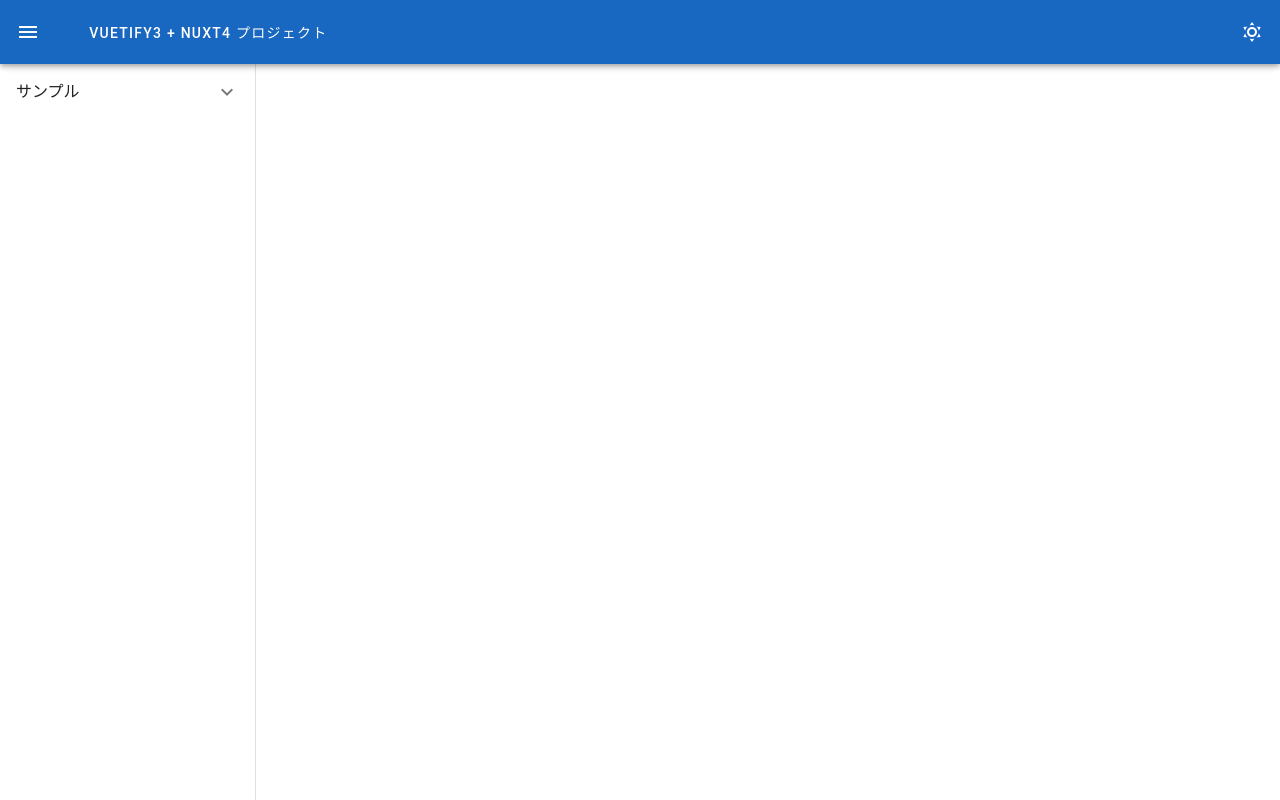
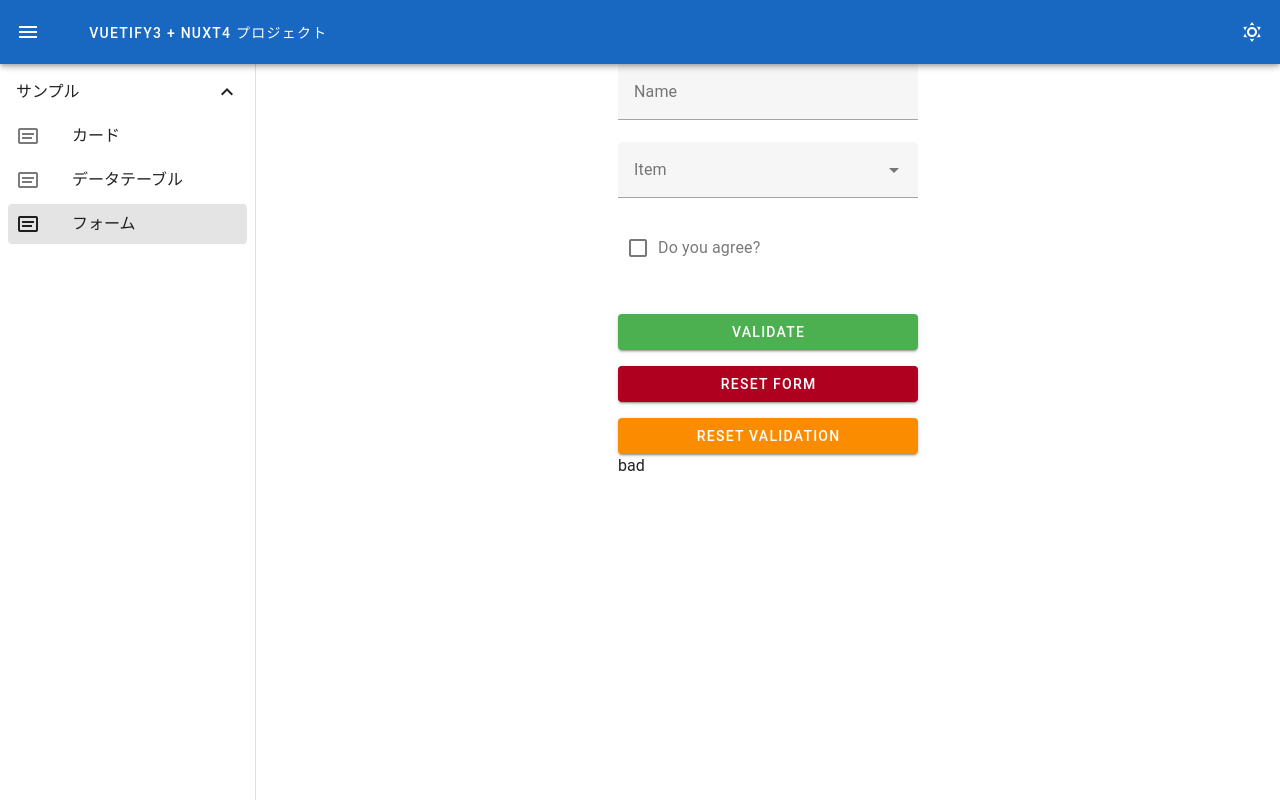
Before and after one commit to 50516004/vuetify-nuxt, a Nuxt app: page /sample/FormSample in a window 1280 px wide. Built offline with nearby package versions, Linux system fonts and the light colour scheme.

Commit message:
フォームサンプル追加

```diff
--- /dev/null
+++ b/app/components/data_table/FilterForm.vue
@@ -0,0 +1,25 @@
+<script lang="ts" setup>
+  import { default_headers } from "~/contents/table_data";
+
+  const drawer = ref(false);
+  const selected = ref(default_headers);
+</script>
+
+<template>
+  <v-navigation-drawer
+    v-model="drawer"
+    location="right"
+    width="400"
+    temporary
+    scrim="transparent"
+  >
+    <v-toolbar color="primary">
+      <template #title>表示列</template>
+    </v-toolbar>
+    <v-container>
+      <v-row cols="12">
+        <v-autocomplete></v-autocomplete>
+      </v-row>
+    </v-container>
+  </v-navigation-drawer>
+</template>
--- /dev/null
+++ b/app/components/data_table/HeadersForm.vue
@@ -0,0 +1,30 @@
+<script lang="ts" setup>
+  import { default_headers } from "~/contents/table_data";
+
+  const drawer = ref(false);
+  const selected = ref(default_headers);
+</script>
+
+<template>
+  <v-navigation-drawer
+    v-model="drawer"
+    location="right"
+    width="400"
+    temporary
+    scrim="transparent"
+  >
+    <v-toolbar color="primary">
+      <template #title>表示列</template>
+    </v-toolbar>
+    <v-container>
+      <v-switch
+        v-model="selected"
+        value="header.key"
+        color="success"
+        hide-details
+        inset
+      ></v-switch>
+      <v-btn text="デフォルト" color="info" class="mt-4"></v-btn>
+    </v-container>
+  </v-navigation-drawer>
+</template>
--- a/app/components/layout/NavBar.vue
+++ b/app/components/layout/NavBar.vue
@@ -16,6 +16,11 @@
           icon: "mdi-card-text-outline",
           to: "/sample/datatable",
         },
+        {
+          title: "フォーム",
+          icon: "mdi-card-text-outline",
+          to: "/sample/formsample",
+        },
       ],
     },
   ];
@@ -23,20 +28,10 @@
 
 <template>
   <v-navigation-drawer v-model="drawer">
-    <v-list
-      density="compact"
-      nav
-    >
-      <v-list-group
-        v-for="category in categories"
-        :key="category.title"
-        fluid
-      >
+    <v-list density="compact" nav>
+      <v-list-group v-for="category in categories" :key="category.title" fluid>
         <template #activator="{ props }">
-          <v-list-item
-            v-bind="props"
-            :prepend-icon="category.icon"
-          >
+          <v-list-item v-bind="props" :prepend-icon="category.icon">
             {{ category.title }}
           </v-list-item>
         </template>
--- a/app/contents/table_data.ts
+++ b/app/contents/table_data.ts
@@ -57,3 +57,12 @@ export const headers = [
   { key: "stock", title: "在庫", nowrap: true },
   { key: "actions", title: "詳細", nowrap: true, sortable: false },
 ];
+
+export const default_headers = [
+  "name",
+  "image",
+  "price",
+  "rating",
+  "stock",
+  "actions",
+];
--- /dev/null
+++ b/app/pages/sample/FormSample.vue
@@ -0,0 +1,72 @@
+<script lang="ts" setup>
+  useHead({ title: "フォーム" });
+
+  const form = useTemplateRef("form");
+  const name = ref("");
+  const ready = ref(false);
+
+  const nameRules = [
+    (v: string) => !!v || "Name is required",
+    (v: string) =>
+      (v && v.length <= 10) || "Name must be 10 characters or less",
+  ];
+  const select = ref(null);
+  const items = ["Item 1", "Item 2", "Item 3", "Item 4"];
+  const checkbox = ref(false);
+
+  const validate = async () => {
+    const result = await form.value?.validate();
+    if (result?.valid) alert("Form is valid");
+  };
+
+  const reset = () => {
+    form.value?.reset();
+  };
+
+  const resetValidation = () => {
+    form.value?.resetValidation();
+  };
+</script>
+
+<template>
+  <v-sheet class="mx-auto" width="300">
+    <v-form ref="form" v-model="ready">
+      <v-text-field
+        v-model="name"
+        :counter="10"
+        :rules="nameRules"
+        label="Name"
+      ></v-text-field>
+
+      <v-select
+        v-model="select"
+        :items="items"
+        :rules="[(v) => !!v || 'Item is required']"
+        label="Item"
+        required
+      ></v-select>
+
+      <v-checkbox
+        v-model="checkbox"
+        :rules="[(v) => !!v || 'You must agree to continue!']"
+        label="Do you agree?"
+        required
+      ></v-checkbox>
+
+      <div class="d-flex flex-column">
+        <v-btn class="mt-4" color="success" block @click="validate">
+          Validate
+        </v-btn>
+
+        <v-btn class="mt-4" color="error" block @click="reset">
+          Reset Form
+        </v-btn>
+
+        <v-btn class="mt-4" color="warning" block @click="resetValidation">
+          Reset Validation
+        </v-btn>
+      </div>
+      {{ ready ? "good" : "bad" }}
+    </v-form>
+  </v-sheet>
+</template>
```
